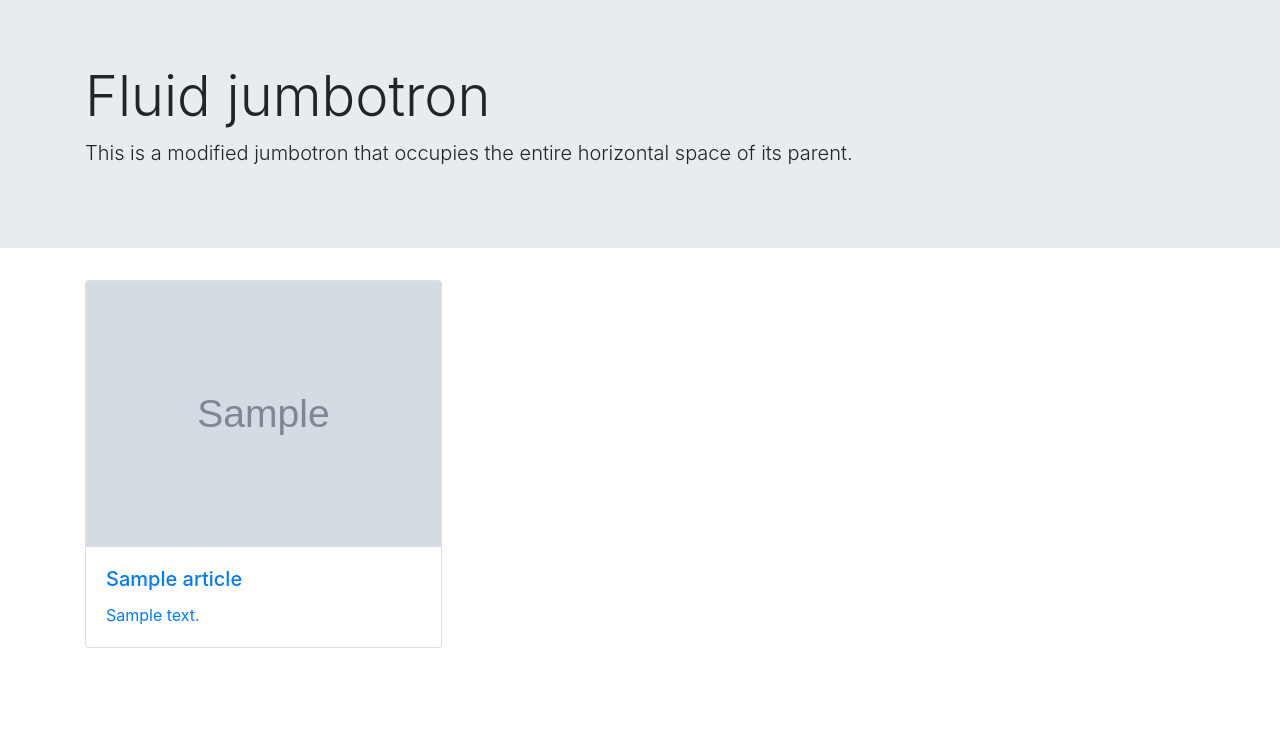
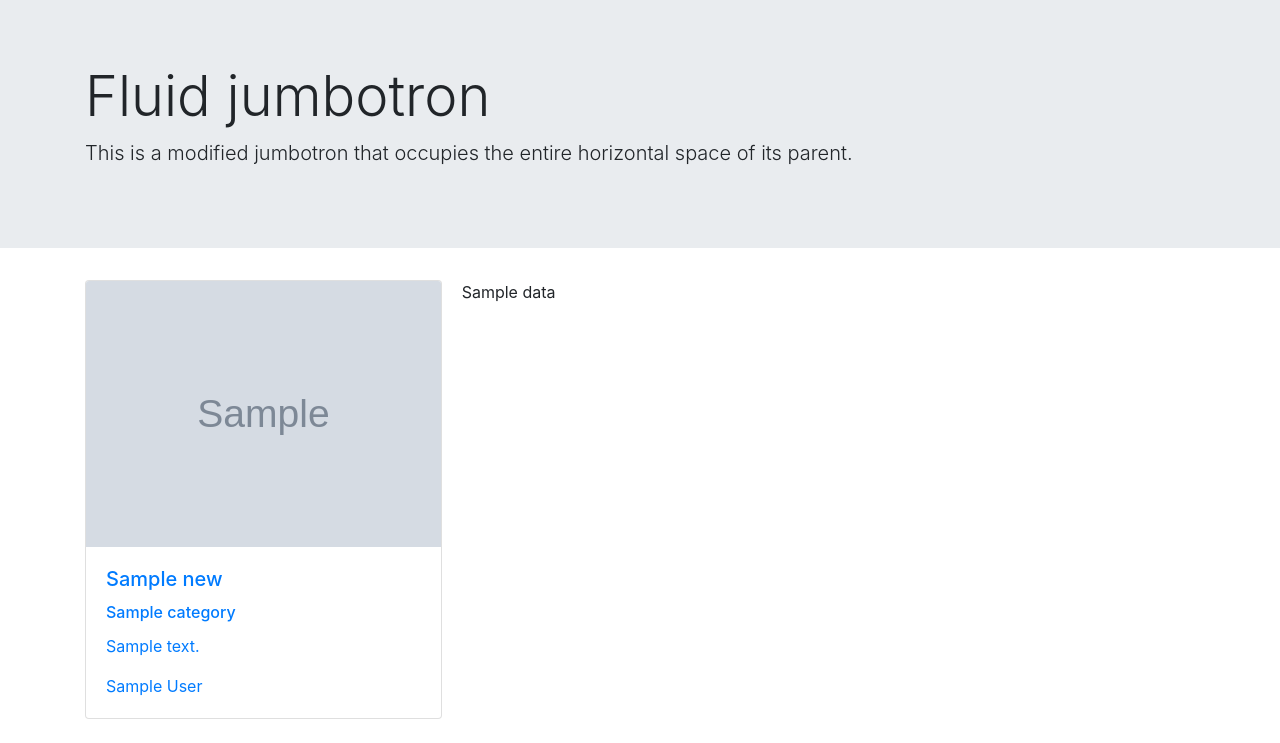
Before and after one commit to Hylas246/Tonga-Exercise-WebScrapping, a Flask app: template templates/main.html in a window 1280 px wide. Shown: the part 57-800 px from the top of the page. Run offline with Flask 2, Linux system fonts and the light colour scheme; the template is opened without the code that fills it: most values are stand-ins (such as "Sample title", 1, 10 or a date in 2020); grey boxes marked "Sample" are stand-in pictures; some libraries are stand-ins or nearby versions.

Commit message:
update img url and website

```diff
--- a/app.py
+++ b/app.py
@@ -17,34 +17,22 @@ def get_url(URL):
     soup = BeautifulSoup(r.text, 'html.parser')
     return soup
 
-def find_aut(new):
-    """ Find author tag in new then return the author name
-    """
-    tag_aut = new.find('a',class_='author')
-    return tag_aut.string
-
-def find_cat(new):
-    """ Find category tag in new, then return the category nae
-    """
-    tag.cat = new.find('a',class_='categame')
-    return tag_cat.string
-
 def crawl(URL):
     """ Get HTML code from the link
         Find all class info (the news article of the website)
         Find information in the info tag and append to the dictionary
-        Repeat for all '
     """
     soup = get_url(URL)
-    infos = soup.find_all('div', class_='info')
+    infos = soup.find_all('li', class_='top')
     data = []
     for new in infos:
         try:
-            d = {'title':'','content':'','category':'','author':''}
-            d['title'] = new.a.string
+            d = {'imgurl':'','title':'','content':'','category':'','author':''}
+            d['imgurl'] = new.img['src']
+            d['title'] = new.a['title']
             d['content'] = new.p.string
-            d['category'] = find_cat(new)
-            d['author'] = find_aut(new)
+            d['category'] = new.find(a,class_='categame').string
+            d['author'] = new.find(a,class_='author').string
 
         except:
             pass
@@ -57,4 +45,4 @@ def index():
     return render_template('main.html', data=data)
 
 if __name__ == '__main__':
-  app.run(host='127.0.0.1', port=8000, debug=True)
+  app.run(host='127.0.0.1', port=5500, debug=True)
--- a/templates/main.html
+++ b/templates/main.html
@@ -59,17 +59,20 @@
 
         {% for new in data %}
         <div class="card">
-          <a href="{{ article.link }}">
-            {% if article.image_url %}
-                <img class="card-img-top" src="{{ article.image_url }}" alt="Card image cap">
-            {% endif %}
+          <a href="{{ new.imgurl }}">
+            <img class="card-img-top" src="{{ new.imgurl }}" alt="Card image cap">
             <div class="card-body">
-                <h5 class="card-title">{{ article.title}}</h5>
-                <p class="card-text">{{ article.description }}</p>
+                <h5 class="card-title">{{ new.title}}</h5>
+                <h6 class="card-title">{{ new.category}}</h6>
+                <p class="card-text">{{ new.content }}</p>
+                <p class="card-text">{{ new.author }}</p>
             </div>
             </a>
         </div>
         {% endfor %}
+
+        {{data}}
+
 
       </div>
     </div>
```
